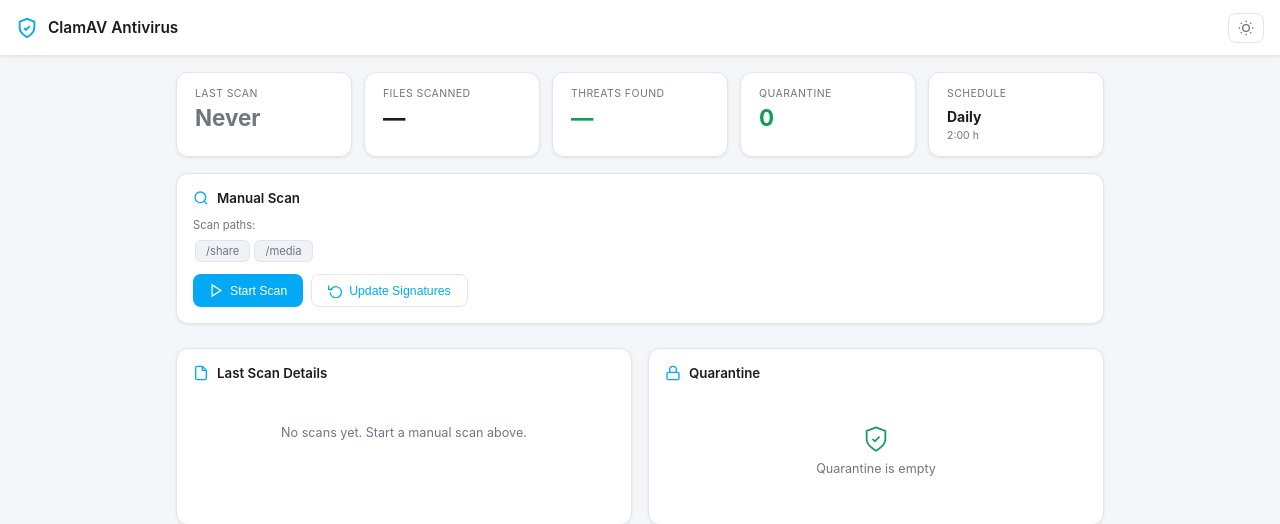
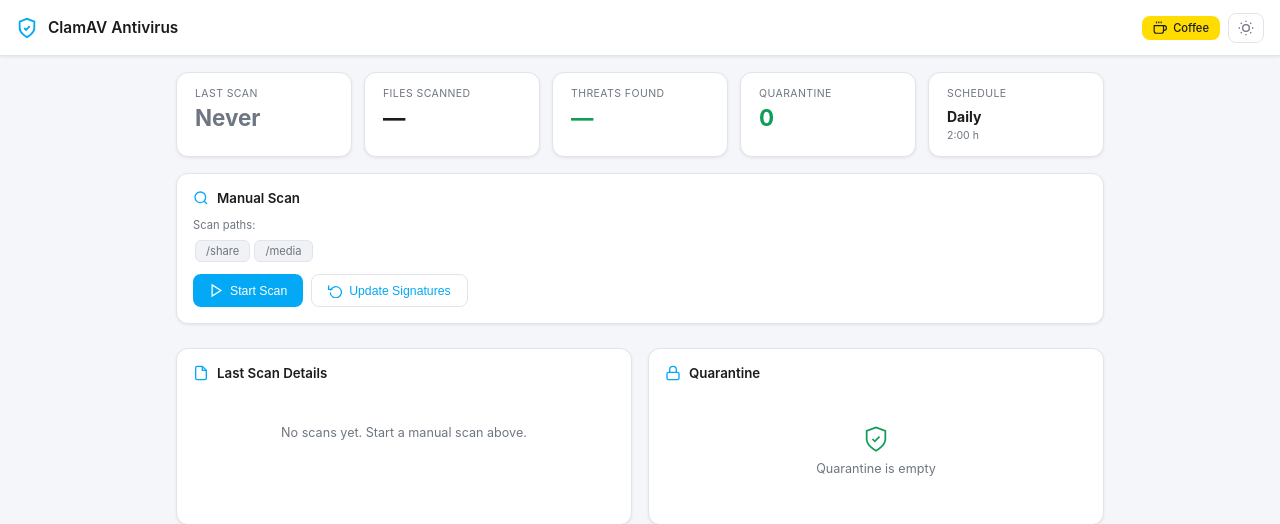
Before and after one commit to gregorwolf1973/clamav-hassio-addon, a Flask app: page / in a window 1280 px wide. Shown: the top 524 px of the page. Run offline with Flask 3, Linux system fonts and the light colour scheme.

Commit message:
v1.0.7: branding (icon, logo) + coffee button
- icon.png (128x128) and logo.png (250x100) for HA addon store
- "Buy me a coffee" button in web GUI header
- README updated with logo and donation link

Co-Authored-By: Claude Sonnet 4.6 <noreply@anthropic.com>

```diff
--- a/clamav/app/templates/index.html
+++ b/clamav/app/templates/index.html
@@ -67,6 +67,8 @@
   .btn-primary { background: var(--primary); color: var(--primary-text); }
   .btn-danger  { background: var(--danger);  color: #fff; }
   .btn-ghost   { background: transparent; color: var(--primary); border: 1px solid var(--border); }
+  .btn-coffee  { background: #FFDD00; color: #1c1c1c; }
+  .btn-coffee:hover { background: #ffd400; }
   .btn-sm      { padding: 5px 11px; font-size: .8rem; }
   .btn:disabled { opacity: .5; cursor: not-allowed; }
 
@@ -151,6 +153,10 @@
     ClamAV Antivirus
   </div>
   <div class="header-actions">
+    <a class="btn btn-coffee btn-sm" href="https://www.buymeacoffee.com/gregorwolf1973" target="_blank" rel="noopener" title="Support the developer">
+      <svg width="14" height="14" viewBox="0 0 24 24" fill="none" stroke="currentColor" stroke-width="2"><path d="M18 8h1a4 4 0 0 1 0 8h-1"/><path d="M2 8h16v9a4 4 0 0 1-4 4H6a4 4 0 0 1-4-4V8z"/><line x1="6" y1="1" x2="6" y2="4"/><line x1="10" y1="1" x2="10" y2="4"/><line x1="14" y1="1" x2="14" y2="4"/></svg>
+      Coffee
+    </a>
     <button class="theme-btn" onclick="toggleTheme()" title="Toggle theme">
       <svg id="theme-icon" width="16" height="16" viewBox="0 0 24 24" fill="none" stroke="currentColor" stroke-width="2"><circle cx="12" cy="12" r="5"/><line x1="12" y1="1" x2="12" y2="3"/><line x1="12" y1="21" x2="12" y2="23"/><line x1="4.22" y1="4.22" x2="5.64" y2="5.64"/><line x1="18.36" y1="18.36" x2="19.78" y2="19.78"/><line x1="1" y1="12" x2="3" y2="12"/><line x1="21" y1="12" x2="23" y2="12"/><line x1="4.22" y1="19.78" x2="5.64" y2="18.36"/><line x1="18.36" y1="5.64" x2="19.78" y2="4.22"/></svg>
     </button>
--- a/clamav/config.yaml
+++ b/clamav/config.yaml
@@ -1,6 +1,6 @@
 name: "ClamAV Antivirus"
 description: "ClamAV-based antivirus scanner for Home Assistant with web GUI, scheduled scans, quarantine and HA notifications"
-version: "1.0.6"
+version: "1.0.7"
 url: "https://github.com/gregorwolf1973/clamav-hassio-addon"
 slug: "clamav"
 init: false
```
Also changed, not shown: README.md, clamav/CHANGELOG.md, clamav/icon.png (added), clamav/logo.png (added).
